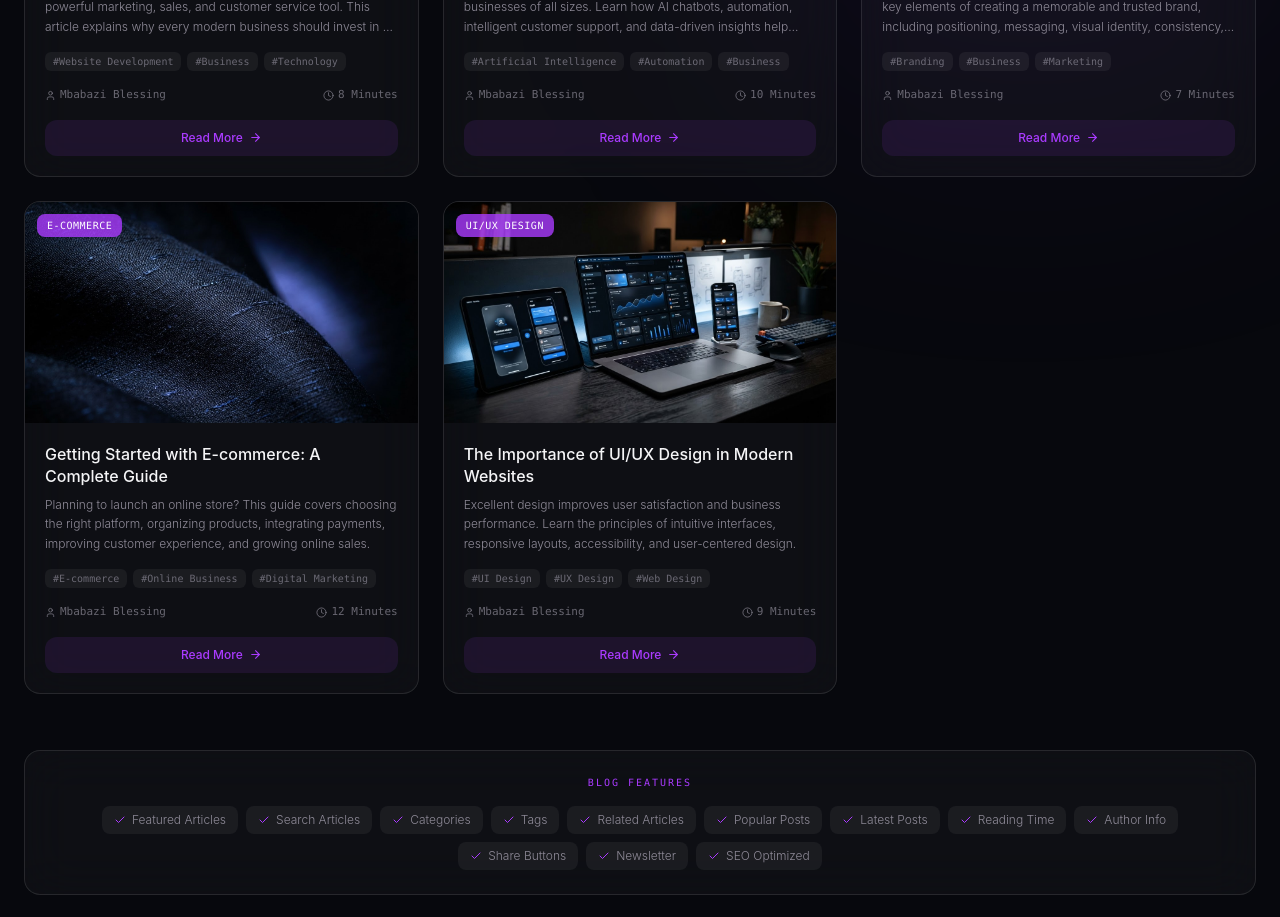
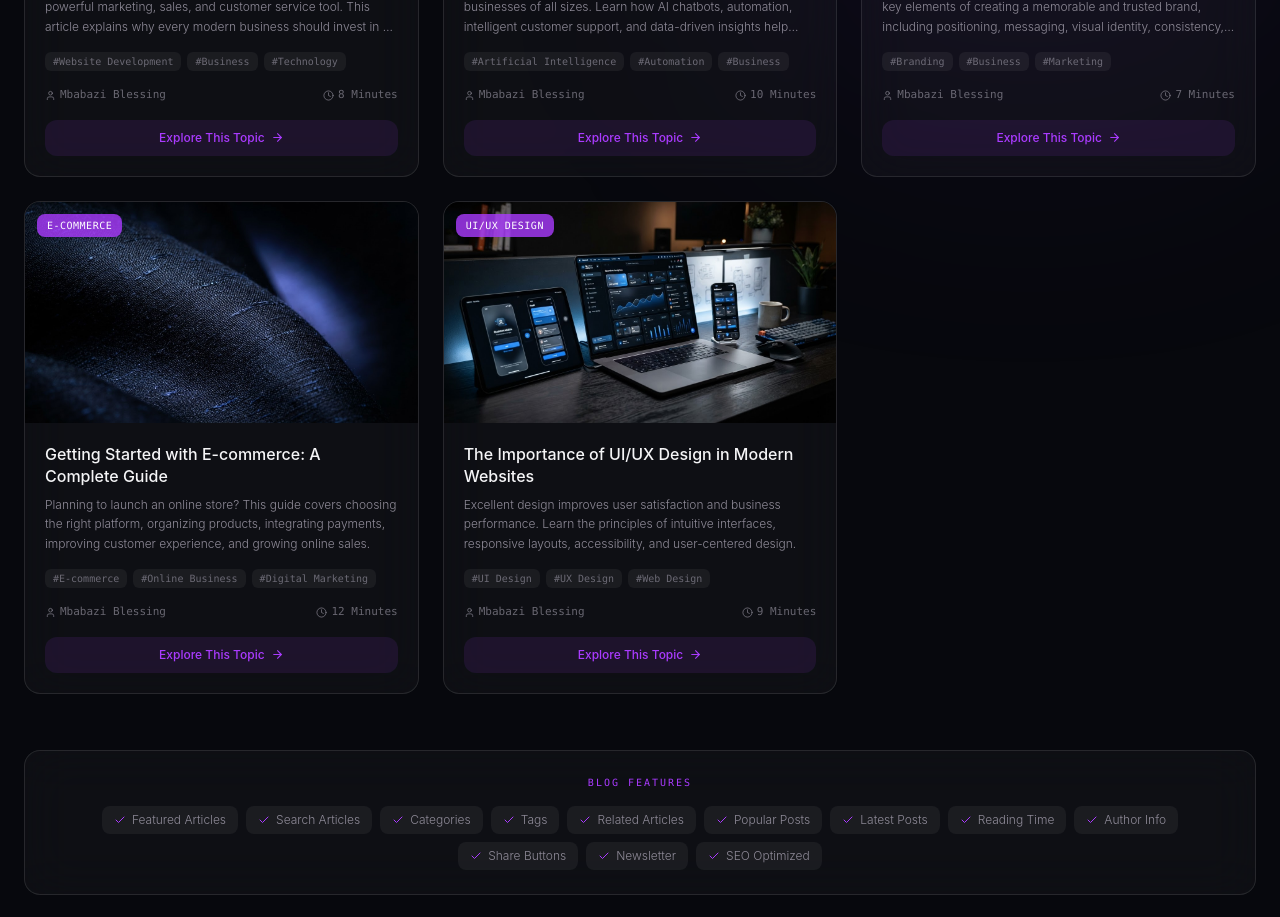
Before and after one commit to mbabaziblessing/mbabazi-blessing-website, a React (Vite) app: page /blog in a window 1280 px wide. Shown: the part 2920-3837 px from the top of the page. Built offline with nearby package versions, Linux system fonts and the light colour scheme.

Commit message:
Improve blog link descriptions

```diff
--- a/src/components/portfolio/home/Blog.jsx
+++ b/src/components/portfolio/home/Blog.jsx
@@ -73,7 +73,13 @@ export default function Blog() {
                     <span className="flex items-center gap-1"><User size={11} /> {a.author}</span>
                     <span className="flex items-center gap-1"><Clock size={11} /> {a.readTime}</span>
                   </div>
-                  <Link to="/blog" className="flex items-center justify-center gap-1.5 px-4 py-2.5 rounded-xl text-xs font-medium bg-vapor/10 text-vapor hover:bg-vapor hover:text-white transition">Read More <ArrowRight size={13} /></Link>
+                  <Link
+                    to="/blog"
+                    className="flex items-center justify-center gap-1.5 px-4 py-2.5 rounded-xl text-xs font-medium bg-vapor/10 text-vapor hover:bg-vapor hover:text-white transition"
+                  >
+                    Explore This Topic
+                    <ArrowRight size={13} />
+                  </Link>
                 </div>
               </motion.article>
             ))}
--- a/src/pages/Home.jsx
+++ b/src/pages/Home.jsx
@@ -231,7 +231,7 @@ export default function Home() {
               to="/blog"
               className="hidden items-center gap-1 text-sm text-vapor transition-all hover:gap-2 sm:flex"
             >
-              Read More
+              View All Blog Articles
               <ArrowRight size={14} />
             </Link>
           </div>
```
